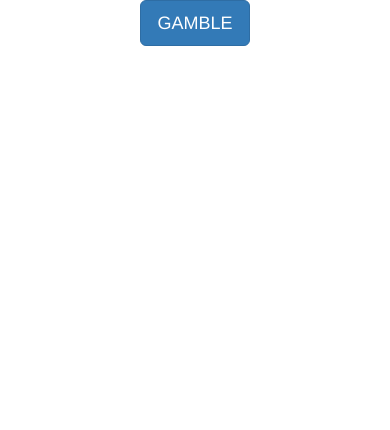
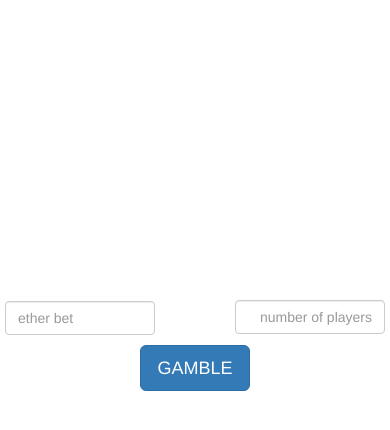
Before and after one commit to thinkocapo/full-stack-fund, a React (Create React App) app: page / in a window 390 px wide. Shown: the top 430 px of the page. Built offline with nearby package versions, Linux system fonts and the light colour scheme.

Commit message:
centered

```diff
--- a/src/App.js
+++ b/src/App.js
@@ -14,10 +14,24 @@ import Links from './components/links'
 //   message: React.PropTypes.string
 // }
 
+
 class App extends Component {
   render() {
     return (
       <div className="container">
+        <div className="row" style={{height: "300px"}}></div>
+
+        <div className="row">
+          <div className="col-sm-6 num-players">
+            <input type="numplayers" className="form-control right-side input-width pull-right" id="numplayers" placeholder="number of players"></input>
+          </div>
+          <div className="col-sm-6 bet">
+            <input type="bet" className="form-control input-width" id="bet" placeholder="ether bet"></input>
+          </div>
+        </div>
+
+        <div className="row" style={{height: "10px"}}></div>
+
         <div className="row">
           <div className="center-me">
             <button type="button" className="btn btn-primary btn-lg">GAMBLE</button>
--- a/src/index.css
+++ b/src/index.css
@@ -1,7 +1,66 @@
 .center-me {
     text-align:center;
+    /* height: 400px; */
+
+/* display: flex;
+  justify-content: center;
+  align-items: center; */
 }
+
+.num-players {
+    padding-right: 5px;
+}
+.bet {
+    padding-left: 5px;
+}
+.gamble {
+    margin-top:25%;
+}
+
+.right-side {
+    text-align:right;
+}
+
+.input-width {
+    width: 150px;
+}
+/* display: flex;
+align-items: center; */
+
 /* margin: 0 auto; */
 /* margin-left: auto;
 margin-right: auto; */
 /* color: red; */
+
+
+
+/* body {
+    height: 100%;
+} */
+/* body {
+    background: #f06d06;
+    font-size: 80%;
+    padding: 20px;
+  }
+
+  main {
+    background: white;
+    height: 200px;
+    width: 60%;
+    margin: 0 auto;
+    padding: 20px;
+    display: flex;
+    justify-content: center;
+    align-items: center;
+    resize: both;
+    overflow: auto;
+  }
+
+  main div {
+    background: black;
+    color: white;
+    width: 50%;
+    padding: 20px;
+    resize: both;
+    overflow: auto;
+  } */
```
